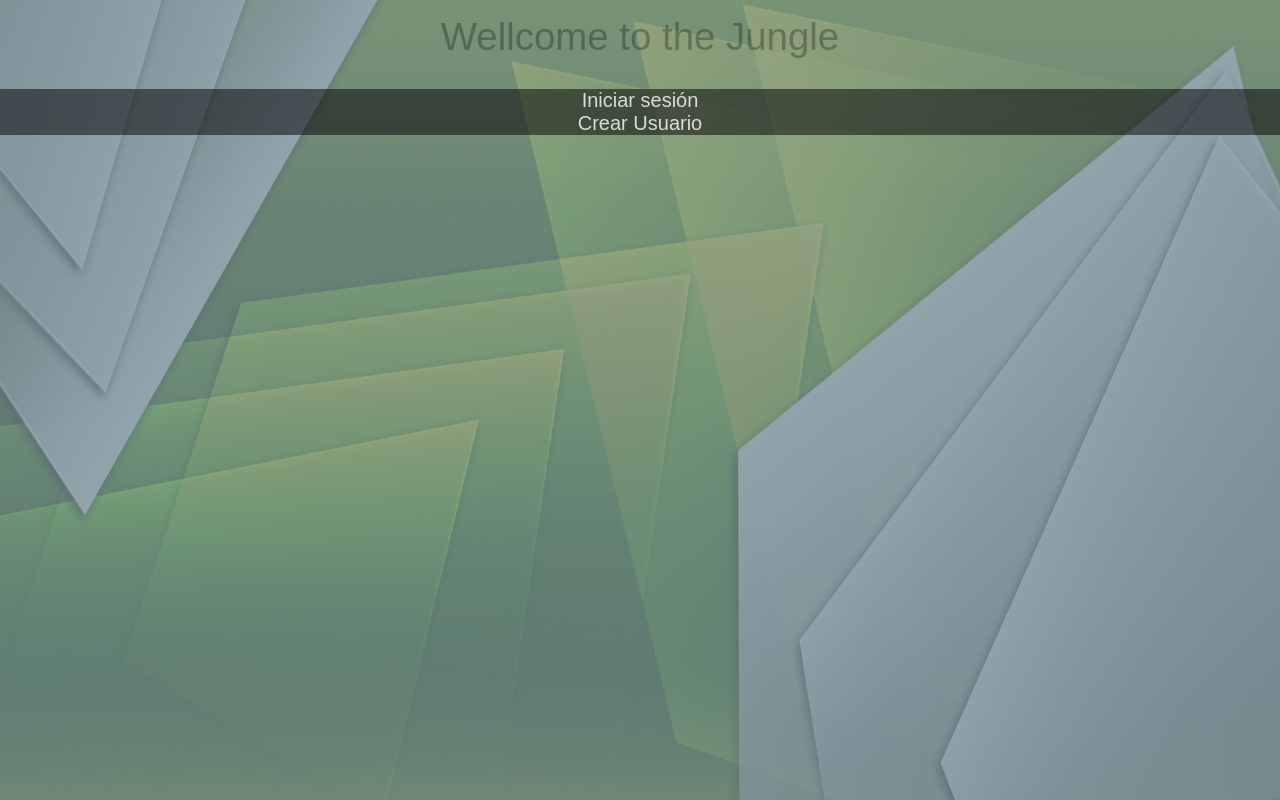
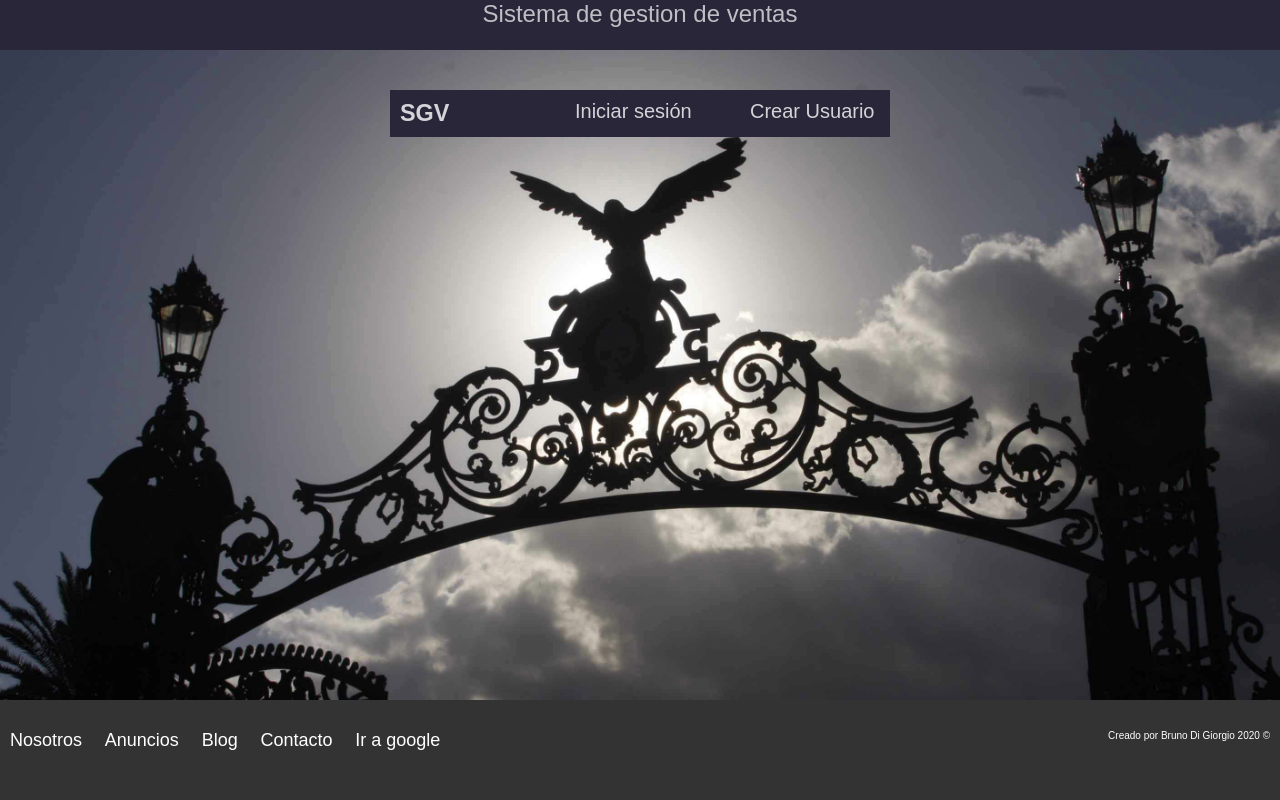
Before and after one commit to digiorgiobruno/Proyecto-SGV, a PHP site: page /index.php?opcion=estilos in a window 1280 px wide. Run offline with PHP 8.4, Linux system fonts and the light colour scheme.

Commit message:
modifiqué el estilo del login

```diff
--- a/estilos.css
+++ b/estilos.css
@@ -1,27 +1,39 @@
 html {
-	background-image:url(presets/fondo.png);
-	background-position:center;
-	background-repeat:no-repeat;
-	background-size: 100% 100%;
-	background-attachment:fixed;
+    background-image: url(imagenes/imglogin.jpg);
+    background-position: center center;
+    background-size: cover;
+    height: 100vh;
+    min-height: 40rem;
+    font-size: 62.5%;
+    /* Reset para REMS 62.5% =10px de 16px,entonces 1rem serán 10ppx ,los rem son mejor escalables en dispositivos mó viles*/
+
+
 }
 
-*{
-    margin:0;
-    padding:0;
+* {
+    margin: 0;
+    padding: 0;
     font-family: sans-serif;
     box-sizing: border-box;
 }
 
-h1{
-    font:normal 2.4em sans-serif;
+.header-site {
+    background-color: #282638;
+}
+
+h1 {
+    font: normal 2.4em sans-serif;
     text-align: center;
     opacity: 0.7;
-    margin: 15px auto;
-    color:rgba(0,0,0,0.4);
+    margin-bottom: 4rem;
+    color: white;
+    height: 5rem;
 }
 
-body{
+
+main {
+
+    min-height: calc(100vh - 5rem - 8rem);
 
     /* background: #DEDEDE;*/
     /*    display: flex;*/
@@ -30,94 +42,120 @@ body{
 */
 }
 
-nav{
-/*    opacity: 0.7;*/
-    width:100%;
-    margin:30px auto;
+.nav-header {
+    /* opacity: 0.7;*/
+
+    padding: 1rem;
     font-size: 20px;
-    text-align: center;
-/*    background: linear-gradient(#FFDA63,#FFB940); */
-    background-color:rgba(0,0,0,0.51);
-}
-#op1
-{
-    border:0;
-    opacity: 0.8;
-    color:white;
-    cursor:pointer;
-    border-radius:20px;
-    margin-bottom: 0;
-    list-style:none
+    /* background: linear-gradient(#FFDA63,#FFB940); */
+    /*background-color: rgba(0, 0, 0, 0.51);*/
+    background: #282638;
+    max-width: 500px;
+    margin: auto;
+
 
 }
-#op1:hover{
+
+@media (max-width:768px) {
+    .nav-header {
+        width: 75%;
+    }
+}
+
+@media (max-width:480px) {
+    .nav-header {
+        width: 95%;
+    }
+}
+
+.elementos {
+
+    max-width: 500px;
+    display: flex;
+    position: relative;
+    justify-content: space-between;
+    /*alinear elementos horizontalment*/
+}
+
+.elemento {
+
+    flex-basis: calc(50% - 3rem - 8rem);
+    opacity: 0.8;
+    color: white;
+    cursor: pointer;
+    list-style: none;
+}
+
+
+.elemento:hover {
     opacity: 1;
-    color:crimson;
+    color: turquoise;
 }
-#op1:active{
+
+.elemento:active {
     transform: scale(0.95);
 }
-#op2
-{
 
-    border:0;
-    opacity: 0.8;
-    color:white;
-    cursor:pointer;
-    border-radius:20px;
-    margin-bottom: 0;
-    list-style:none
 
-}
-#op2:hover{
-    opacity: 1;
-    color:crimson;}
-#op2:active{
-    transform: scale(0.95);
-}
-form a{
+form a {
     color: aliceblue;
 }
-form{
-    margin:auto;
-    width:50%;
+
+form {
+
+    margin: auto;
+    margin-top: 0;
+    width: 50%;
     max-width: 500px;
-    background-color:rgba(0,0,0,0.51);
+    /*background-color: rgba(0, 0, 0, 0.51);*/
+    background-color: white;
     padding: 30px;
-    border:1px solid rgba(0,0,0,0.2);
-    display:none;
+    border: 1px solid rgba(0, 0, 0, 0.2);
+    display: none;
 
 }
 
 
-input{
+input {
     text-align: block;
-    padding:10px;
-    width:100%;
-    margin:30px 0;
-    font-size: 20px;
+    padding: 10px;
+    width: 100%;
+    margin: 10px 0;
+    font-size: 15px;
+}
+.recordar{
+    display: flex;
 
 
 }
-input#remember{
+
+input#remember {
+
+    margin: 0;
+    height: 14px;
+    flex-basis: calc(9%);
+
+}
 
 
-    width:100px;
-    height:20px;
+.recuerdame {
+    font-style: oblique;
+    text-transform: lowercase;
+    font-size: 1.2rem;
+    color: 1px solid rgba(0, 0, 0, 0.2);
+    flex-basis: calc(10%);
+    height: 14px;
 }
 
-input.error{
-    text-align: block;
-    padding:10px;
-    width:100%;
-    margin:30px 0;
-    font-size: 20px;
-    background-color:#F78182;
-    border: 0px;
+input.error {
+    background-color: #F78172;
+
 }
-input.error::-webkit-input-placeholder{
-	color:white;
+
+input.error::-webkit-input-placeholder {
+    color: white;
 }
+
 
 /*
 input[type="checkbox"]{
@@ -128,32 +166,80 @@ input[type="checkbox"]{
 
 }
 */
-input[type="submit"]{
-    background: linear-gradient(#FFDA63,#FFB940);
-    border:0;
+input[type="submit"] {
+    background: linear-gradient(#FFDA63, #FFB940);
+    border: 0;
     opacity: 0.8;
-    color:brown;
-    cursor:pointer;
-    border-radius:20px;
+    color: brown;
+    cursor: pointer;
+    border-radius: 15px;
     margin-bottom: 0;
 
 }
 
-input[type="submit"]:hover{
-    opacity: 1;
+input[type="submit"]:hover {
+    opacity: 2;
 }
-input[type="submit"]:active{
-    transform: scale(0.95);
+
+input[type="submit"]:active {
+    transform: scale(0.98);
 }
 
 
-@media (max-width:768px){
-    form{
-        width:75%;
+@media (max-width:768px) {
+    form {
+        width: 75%;
     }
 }
-@media (max-width:480px){
-    form{
-        width:95%;
+
+@media (max-width:480px) {
+    form {
+        width: 95%;
     }
 }
+
+/*footer*/
+
+.site-footer {
+    margin-top: 3rem;
+    background-color: #333333;
+    height: 10rem;
+    width: 100%;
+    bottom: 0;
+
+
+
+}
+
+.copyright {
+    margin: 0;
+    color: white;
+}
+
+.contenedor-footer {
+
+    padding: 3rem 1rem;
+    display: flex;
+    justify-content: space-between;
+
+}
+
+.navegacion a {
+    color: white;
+    text-decoration: none;
+    font-size: 1.8rem;
+    margin-right: 2rem;
+    /*separacion  de 20px entra cada elemento a la derecha */
+}
+
+/* uso de pseudo selectores*/
+.navegacion a:last-of-type {
+    margin: 0;
+    /*con esto cambiamos el margin right del ultimo elemento de la barra;*/
+
+}
+
+.navegacion a:hover {
+    /* hover al poner el mouse arriba*/
+    color: aquamarine;
+}
--- a/index.php
+++ b/index.php
@@ -5,6 +5,7 @@ if(isset($_SESSION['Password'])&&isset($_SESSION['Usuario'])){
 ?>
 <!DOCTYPE html>
 <html lang="es">
+
 <head>
     <meta charset="UTF-8">
     <title>Sistema de gestion de ventas</title>
@@ -14,17 +15,26 @@ if(isset($_SESSION['Password'])&&isset($_SESSION['Usuario'])){
     <script src="js/validar.js"></script>
 
 </head>
+
 <body>
+    <main>
 
         <link rel="stylesheet" href="estilos.css">
 
-<header> <hgroup><h1 id="h1">Wellcome to the Jungle</h1></hgroup></header>
+        <header>
+            <div class="header-site">
+                <h1 id="h1">Sistema de gestion de ventas</h1>
+            </div>
+        </header>
         <script src="js/validar.js"></script>
 
-<nav>
-    <ul>
-       <li id="op1"><a>Iniciar sesión</a> </li>
-       <li id="op2"><a>Crear Usuario</a> </li>
+        <nav class="nav-header">
+            <ul class="elementos">
+                <li class="elemento">
+                    <h3>SGV</h3>
+                </li>
+                <li id="op1" class="elemento"><a>Iniciar sesión</a> </li>
+                <li id="op2" class="elemento"><a>Crear Usuario</a> </li>
 
                 <!--href="index.php?opcion=1"       href="index.php?opcion=2"-->
 
@@ -43,7 +53,11 @@ if(isset($_SESSION['Password'])&&isset($_SESSION['Usuario'])){
                             if($op==1)
                             {
                                 $nombre=$_GET['nombre'];$mail=$_GET['mail'];
-    ?>  <div id="mensaje" style="background-color:powderblue;"><center><h2> "Nombre de usuario no disponible"</h2></center></div>
+    ?> <div class="mensaje" style="background-color:powderblue;">
+            <center>
+                <h2> "Nombre de usuario no disponible"</h2>
+            </center>
+        </div>
 
         <?php
 
@@ -52,27 +66,51 @@ if(isset($_SESSION['Password'])&&isset($_SESSION['Usuario'])){
 
                             if($op==2)
                             {
-    ?> <div id="mensaje" style="background-color:powderblue;"><center><h2> "Nombre de usuario o contraseña incorrecto" </h2></center></div>  <?php
+    ?> <div class="mensaje" style="background-color:powderblue;">
+            <center>
+                <h2> "Nombre de usuario o contraseña incorrecto" </h2>
+            </center>
+        </div> <?php
                             }
                 }else{ $nombre="";$mail="";}
             ?>
         <!-- ***********************************Formulario de crear usuario*********************************-->
-                        <form id="form1" method="POST"	action="./validaciones/validar.php" onsubmit="return validar();" >
+        <form id="form1" method="POST" action="./validaciones/validar.php" onsubmit="return validar();">
             <input class="input" type="text" name="usuario" placeholder="&#128272; User" id="usuario" onblur="revisar(this);" onkeyup="revisar(this);"><br>
-                               <input class="input" type="password" name="password" placeholder="&#128272; Password"id="password" onblur="revisar(this);" onkeyup="revisar(this);"> <br>
-                               <input class="input" type="text" name="nombre" value="<?php echo $nombre?>" placeholder="&#9000; Name"  id="nombre" onblur="revisar(this);" value="<?php echo $nombre?>"onkeyup="revisar(this);"><br>
-                               <input class="input" type="text" name="mail" value="<?php echo $mail?>"placeholder="&#9000; Mail" id="correo" onblur="revisar(this);" onkeyup="revisar(this);"><br>
+            <input class="input" type="password" name="password" placeholder="&#128272; Password" id="password" onblur="revisar(this);" onkeyup="revisar(this);"> <br>
+            <input class="input" type="text" name="nombre" value="<?php echo $nombre?>" placeholder="&#9000; Name" id="nombre" onblur="revisar(this);" value="<?php echo $nombre?>" onkeyup="revisar(this);"><br>
+            <input class="input" type="text" name="mail" value="<?php echo $mail?>" placeholder="&#9000; Mail" id="correo" onblur="revisar(this);" onkeyup="revisar(this);"><br>
 
             <input type="submit" name="CREAR">
         </form>
         <!-- ****************************************Formulario de login*********************************-->
-                        <form id="form2" method="POST"	action="./validaciones/validarlogin.php" onsubmit="return validarLog();"  >
+        <form id="form2" method="POST" action="./validaciones/validarlogin.php" onsubmit="return validarLog();">
             <input class="input" id="userlog" type="text" name="usuario" placeholder="&#128272; User" onblur="revisar(this);" onkeyup="revisar(this);">
-                                    <input class="input"  id="passlog" type="password" name="password" placeholder="&#128272; Password" onblur="revisar(this);" onkeyup="revisar(this);">
-                                    <a>Recuerdame</a><input id="remember" type="checkbox" name="remember" value="1">
+            <input class="input" id="passlog" type="password" name="password" placeholder="&#128272; Password" onblur="revisar(this);" onkeyup="revisar(this);">
+            <div class="recordar">
+                <div class="recuerdame">
+                    <p>Recuerdame</p>
+                </div><input id="remember" type="checkbox" name="remember" value="1">
+            </div>
             <input type="submit" name="INGRESAR">
         </form>
-
+    </main>
+    <footer class="site-footer">
+        <div class="contenedor contenedor-footer">
+            <nav class="navegacion">
+                <!-- NAVEGACION DENTRO DE HEADER-->
+                <a href="nosotros.html">Nosotros</a>
+                <a href="anuncios.html">Anuncios</a>
+                <a href="Blog.html">Blog</a>
+                <a href="contacto.html">Contacto</a>
+                <a target="_blank" href="http://www.google.com">Ir a google</a>
+            </nav>
+            <p class="copyright">Creado por Bruno Di Giorgio 2020 &copy;</p>
+        </div>
+    </footer>
     <script src="js/validar.js"></script>
 </body>
+
+
+
 </html>
```
Also changed, not shown: imagenes/imglogin.jpg (added). Lines whose indentation alone changed are shown as unchanged.
